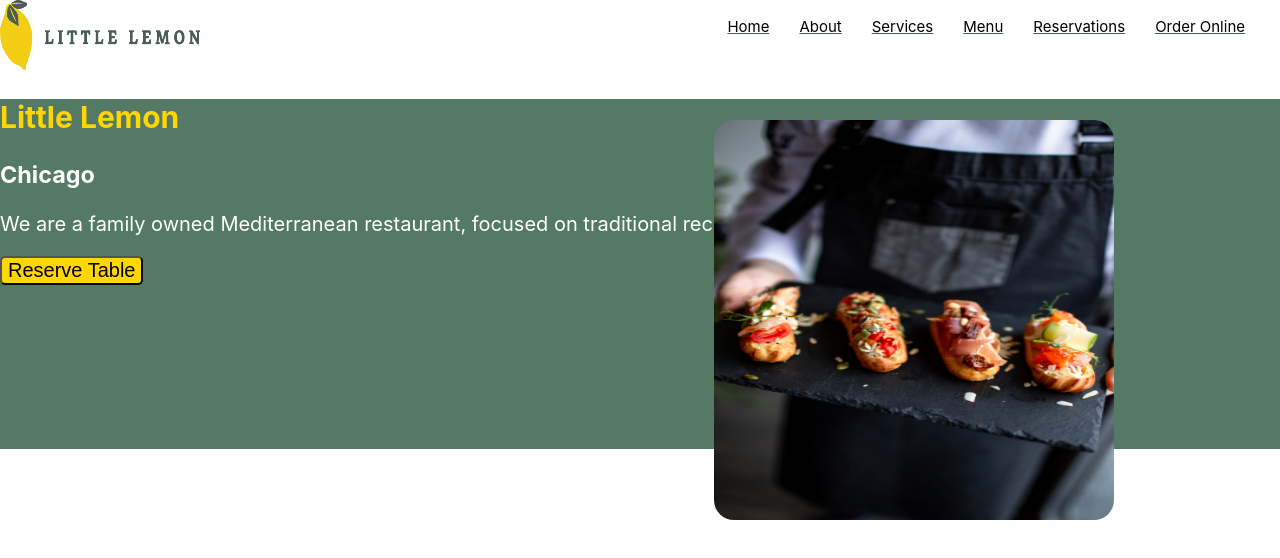
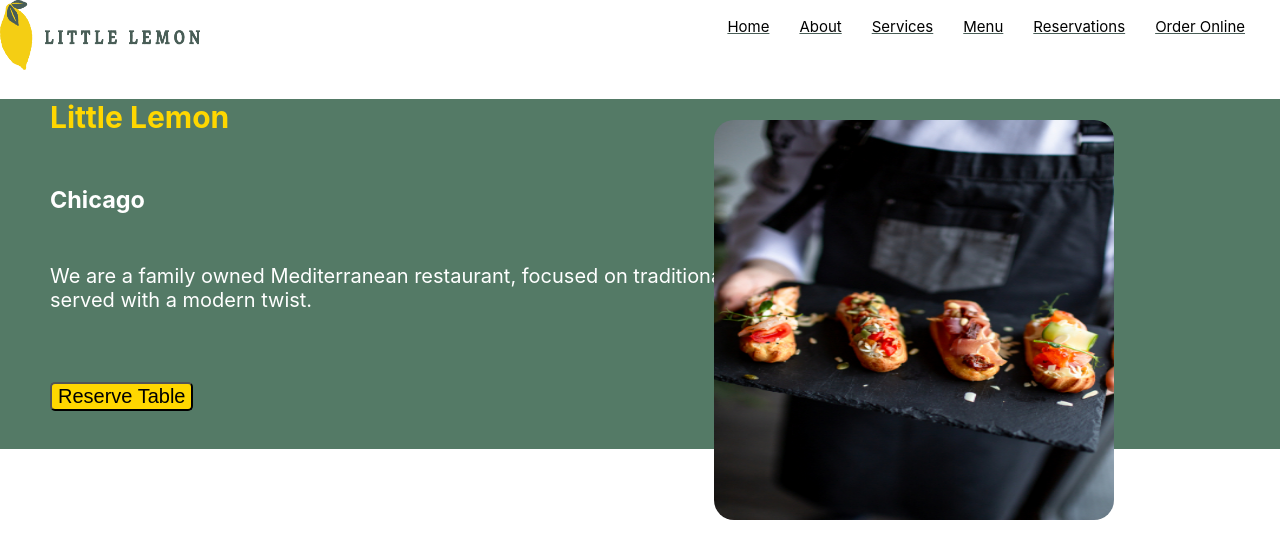
Before and after one commit to KyleR612/little-lemon-capstone, a React (Create React App) app in the folder little-lemon-capstone/: page / in a window 1280 px wide. Shown: the top 558 px of the page. Built offline with nearby package versions, Linux system fonts and the light colour scheme.

Commit message:
Committing files

```diff
--- a/little-lemon-capstone/src/App.css
+++ b/little-lemon-capstone/src/App.css
@@ -73,11 +73,13 @@ a.active,a:hover {
 
 h2 {
   color: gold;
+  margin-left: 50px;
 }
 
 h3, p {
   color: white;
-  text-size-adjust: 10px;
+  margin: 50px;
+  max-width: 800px;
 }
 
 button {
@@ -85,6 +87,8 @@ button {
    border-radius: 5px;
    color: black;
    font-size: 20px;
+   margin: 20px;
+   margin-left: 50px;
 }
 
 .banner-img{
```
